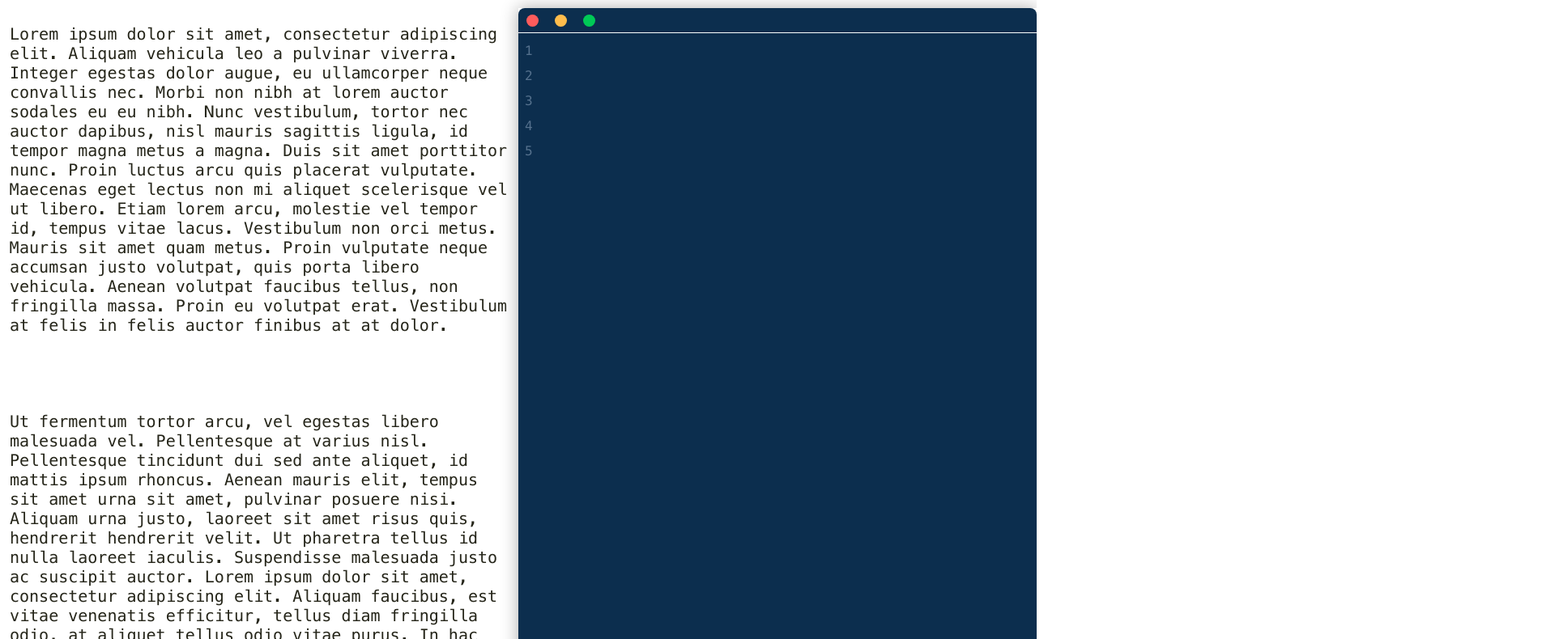
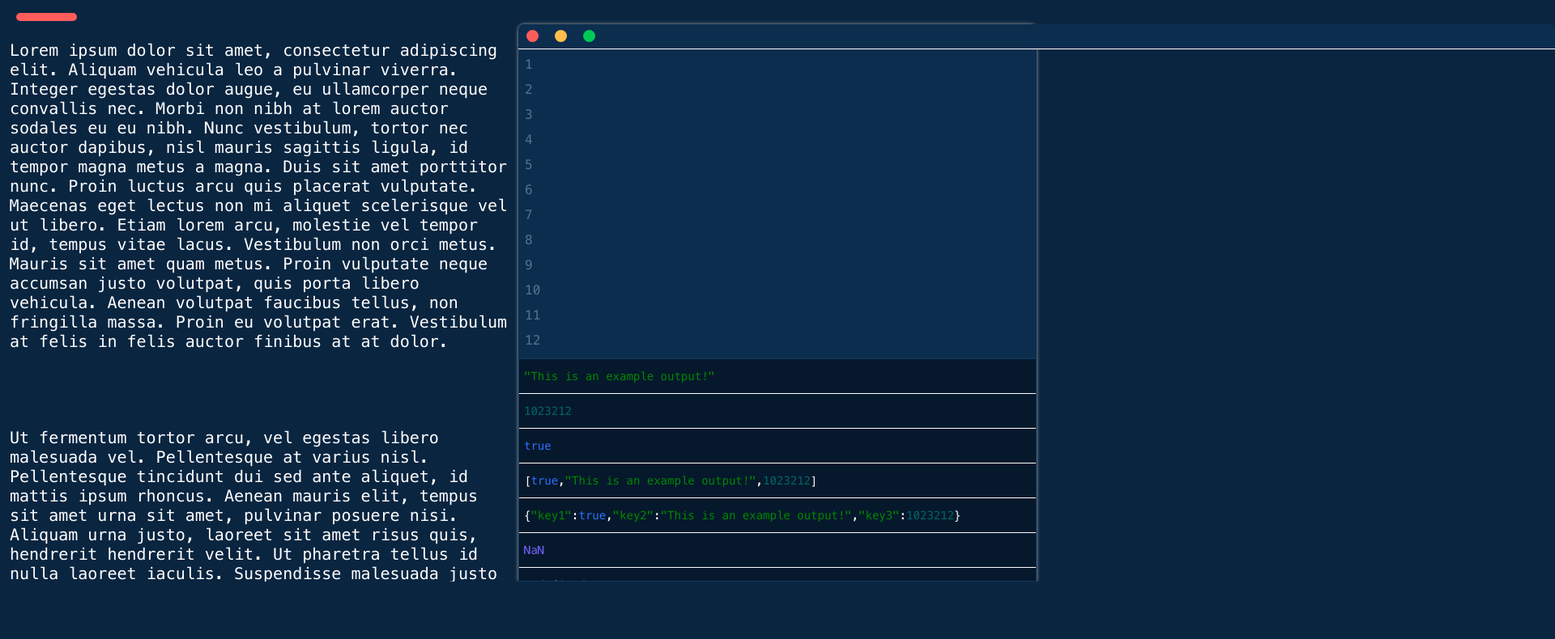
Before and after one commit to PR0Grammar/js-by-example, a plain HTML site: page static/pages/_EXAMPLE_TEMPLATE.html in a window 1280 px wide. Shown: the part 81-871 px from the top of the page at 81% size, 1920 px wide, since content can reach past the window. After the commit the page ends 800 px from the top, so only its background shows below. Drawn offline with Linux system fonts and the light colour scheme.

Commit message:
dark mode :)

```diff
--- a/static/pages/_EXAMPLE_TEMPLATE.html
+++ b/static/pages/_EXAMPLE_TEMPLATE.html
@@ -17,6 +17,7 @@
     <div>
         <!--INSERT topic name here --->
         <h2 id='header'><a href="./">Javascript by Example: Lorem Ipsum</a></h2>
+        <div id='header-line'></div>
     </div>
     <div id="content-container">
         <div id="code-description">
@@ -96,11 +97,66 @@
                 <div class="code-editor-line">
                     <div class='code-editor-line-index'>5</div>
                 </div>
+                <div class="code-editor-line">
+                    <div class='code-editor-line-index'>6</div>
+                </div>
+                <div class="code-editor-line">
+                    <div class='code-editor-line-index'>7</div>
+                </div>
+                <div class="code-editor-line">
+                    <div class='code-editor-line-index'>8</div>
+                </div>
+                <div class="code-editor-line">
+                    <div class='code-editor-line-index'>9</div>
+                </div>
+                <div class="code-editor-line">
+                    <div class='code-editor-line-index'>10</div>
+                </div>
+                <div class="code-editor-line">
+                    <div class='code-editor-line-index'>11</div>
+                </div>
+                <div class="code-editor-line">
+                    <div class='code-editor-line-index'>12</div>
+                </div>
+                <div class="code-editor-line">
+                    <div class='code-editor-line-index'>13</div>
+                </div>
+                <div class="code-editor-line">
+                    <div class='code-editor-line-index'>14</div>
+                </div>
+                <div class="code-editor-line">
+                    <div class='code-editor-line-index'>15</div>
+                </div>
+                <div class="code-editor-line">
+                    <div class='code-editor-line-index'>16</div>
+                </div>
+                <div class="code-editor-line">
+                    <div class='code-editor-line-index'>17</div>
+                </div>
             </div>
             <div id="console">
+                <!--INSERT console lines here -->
                 <div class="console-line"><span class='console-line-string'>"This is an example output!"</span></div>
                 <div class="console-line"><span class='console-line-number'>1023212</span></div>
                 <div class="console-line"><span class='console-line-bool'>true</span></div>
+                <div class="console-line">
+                    [
+                    <span class='console-line-bool'>true</span>,
+                    <span class='console-line-string'>"This is an example output!"</span>,
+                    <span class='console-line-number'>1023212</span>
+                    ]
+                </div>
+                <div class="console-line">
+                    {
+                    <span class='console-line-string'>"key1"</span>: <span class='console-line-bool'>true</span>,
+                    <span class='console-line-string'>"key2"</span>: <span class='console-line-string'>"This is an
+                        example output!"</span>,
+                    <span class='console-line-string'>"key3"</span>:<span class='console-line-number'>1023212</span>
+                    }
+                </div>
+                <div class="console-line"><span class='console-line-weird-val'>NaN</span></div>
+                <div class="console-line"><span class='console-line-weird-val'>undefined</span></div>
+                <div class="console-line"><span class='console-line-weird-val'>null</span></div>
                 <div id="console-enter-cmd-container">
                     <span id=console-cmd-arrow>> </span>
                     <span id="console-blinking-cursor">|</span>
--- a/static/styles/example.css
+++ b/static/styles/example.css
@@ -4,14 +4,15 @@ html, body {
     height: 100%;
     margin: 0;
     padding: 0;
+    background: #0a2540;
 }
 
 * {
     font-family: 'Menlo';
+    color: white;
 }
 
 p {
-    color: #252519;
     font-size: 20px;
 }
 
@@ -21,18 +22,29 @@ body {
 
 ::-webkit-scrollbar {
     width: 0px;
+    height: 0px;
     background: transparent;
 }
 
 a {
     text-decoration: none;
-    color: black;
 }
+
+/* Header */
 
 #header {
     font-size: 32px;
-    margin-bottom: 32x;
+    margin-bottom: 32px;
     margin-left: 12px;
+}
+
+#header-line {
+    margin-left: 20px;
+    height: 10px;
+    width: 75px;
+    background-color: #ff5c5c;
+    border-radius: 20px;
+    margin-bottom: 4px;
 }
 
 /* Content Container */
@@ -40,12 +52,14 @@ a {
 #content-container {
     display: flex;
     flex: 1;
+    min-height: 0
 }
 
 /* Code Desc */
 
 #code-description {
     flex: 1;
+    overflow-y: scroll;
 }
 
 #code-description>p {
@@ -57,8 +71,9 @@ a {
 #code-container {
     display: flex;
     flex-direction: column;
-    box-shadow: 0px 0px 20px #acacac;
+    box-shadow: 0px 0px 4px #acacac;
     flex: 1;
+    border-radius: 8px 8px 0px 0px;
 }
 
 /* Code Editor*/
@@ -76,9 +91,13 @@ a {
 }
 
 .code-editor-line {
-    margin-top: 6px;
+    margin-top: 40px;
     margin-bottom: 6px;
     margin-left: 8px;
+}
+
+.code-editor-line~.code-editor-line {
+    margin-top: 6px;
 }
 
 .code-editor-line-index {
@@ -91,6 +110,9 @@ a {
 }
 
 #code-editor-top-button-container {
+    background-color: #0c2e4e;
+    z-index: 2;
+    position: absolute;
     height: 30px;
     width: 100%;
     display: flex;
@@ -129,6 +151,8 @@ a {
     border: 1px solid #0f395e;
     display: flex;
     flex-direction: column;
+    color: white;
+    overflow: scroll;
 }
 
 .console-line {
@@ -150,6 +174,10 @@ a {
 
 .console-line-bool {
     color: #2e71ff;
+}
+
+.console-line-weird-val {
+    color: #7561ff;
 }
 
 #console-enter-cmd-container {
```
